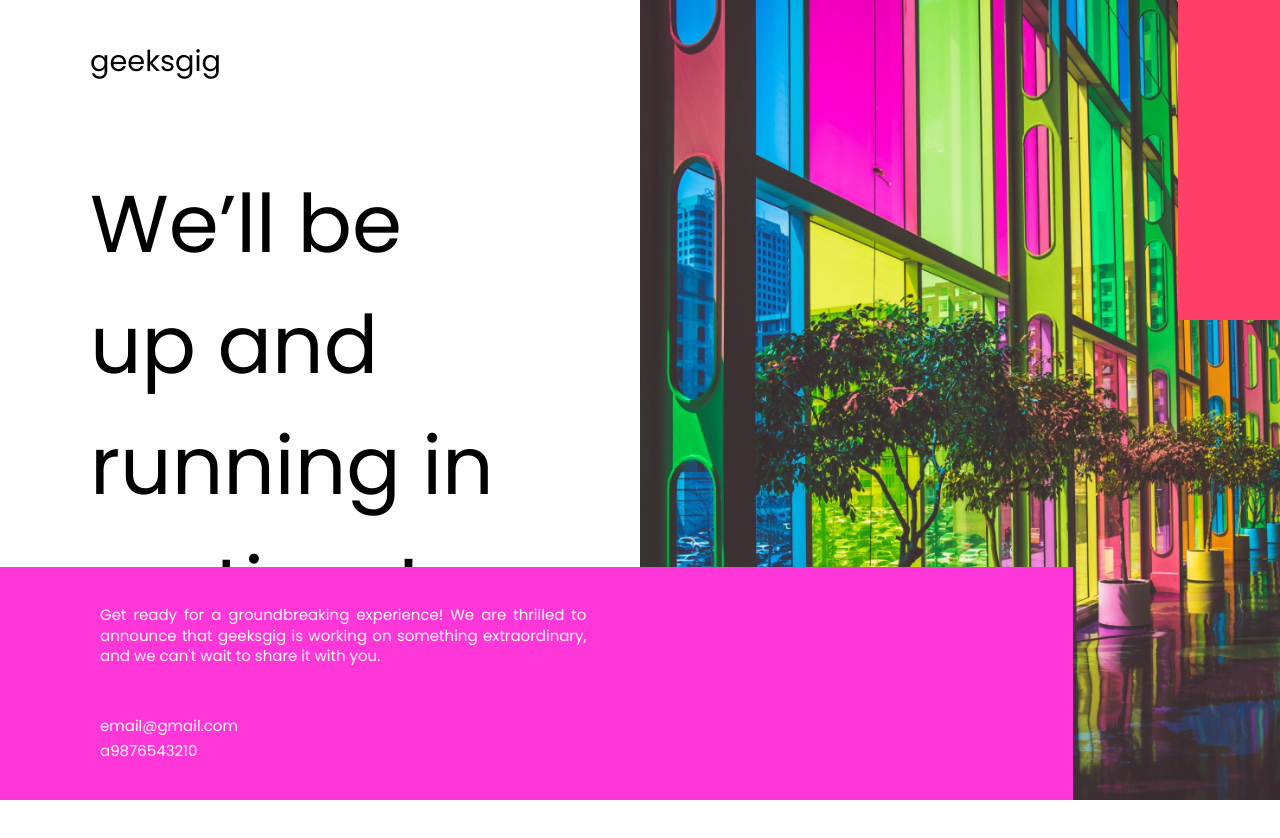
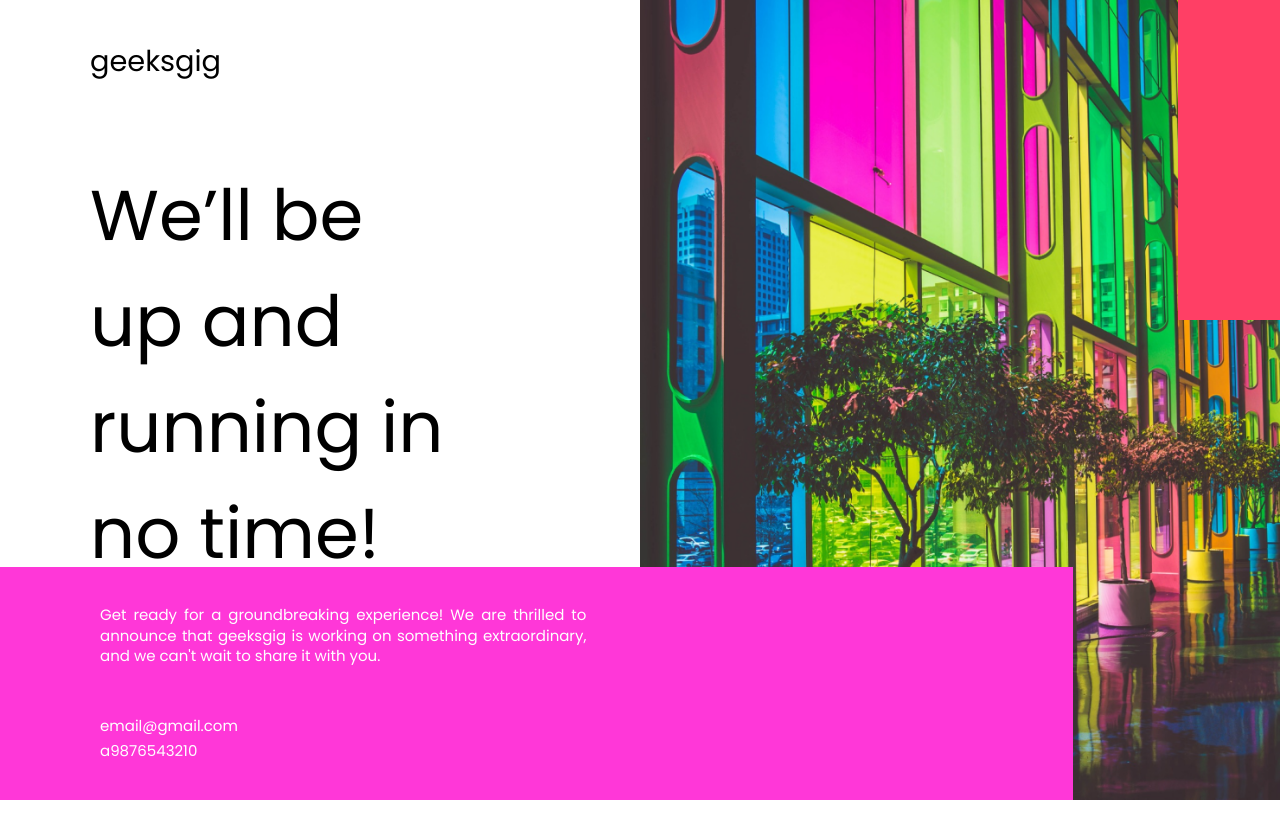
Before and after one commit to antonyjaison/geeksgig, a Next.js app: page / in a window 1280 px wide. Shown: the top 838 px of the page. Built offline with nearby package versions, Linux system fonts and the light colour scheme.

Commit message:
reduced font size of heading

```diff
--- a/styles/commingsoon.module.scss
+++ b/styles/commingsoon.module.scss
@@ -16,7 +16,7 @@
     }
     h1 {
       color: #000;
-      font-size: 80.6px;
+      font-size: 70.6px;
       font-style: normal;
       font-weight: 400;
       line-height: normal;
```
